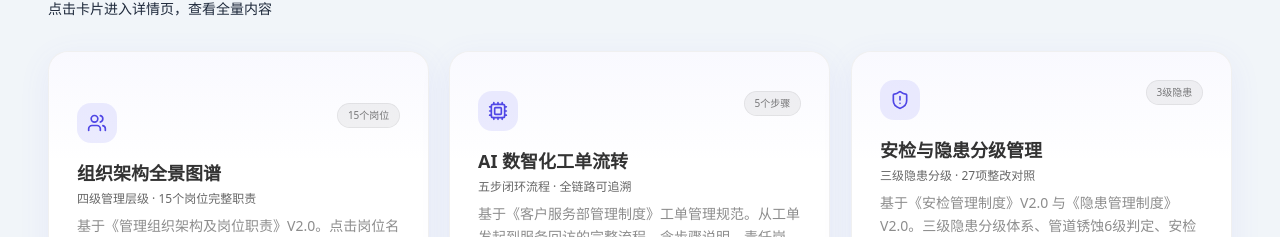
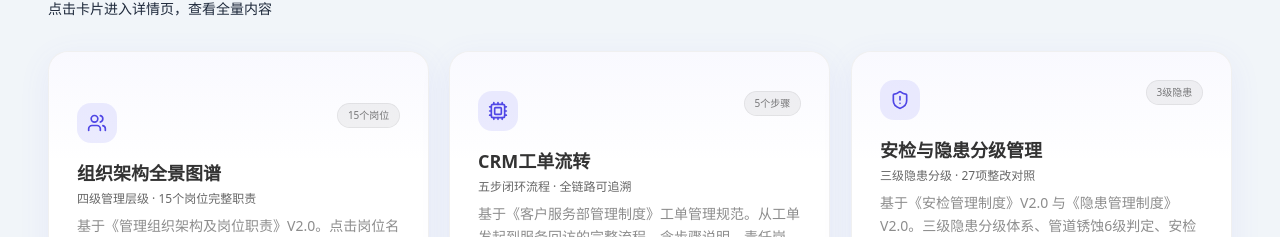
Before and after one commit to z305760276/nnzr, a React (Vite) app: page / in a window 1280 px wide. Shown: the part 1551-1788 px from the top of the page. Built offline with nearby package versions, Linux system fonts and the light colour scheme.

Commit message:
AI数智化工单流转 → CRM工单流转

```diff
--- a/src/components/Navigation.tsx
+++ b/src/components/Navigation.tsx
@@ -3,7 +3,7 @@
 
 export const navSections = [
   { id: 'org-hierarchy', label: '组织架构', icon: Network },
-  { id: 'workflow', label: 'AI数智化工单', icon: Cpu },
+  { id: 'workflow', label: 'CRM工单流转', icon: Cpu },
   { id: 'safety-check', label: '安检与隐患', icon: ShieldAlert },
   { id: 'kpi-dashboard', label: '财年指标', icon: BarChart3 },
 ];
@@ -18,7 +18,7 @@
 
 export const sectionLabels: Record<string, string> = {
   'org-hierarchy': '组织架构',
-  'workflow': 'AI数智化工单',
+  'workflow': 'CRM工单流转',
   'safety-check': '安检与隐患',
   'kpi-dashboard': '财年指标',
   'gb-standards': '国标',
--- a/src/pages/DetailPage.tsx
+++ b/src/pages/DetailPage.tsx
@@ -16,7 +16,7 @@
 
 const MODULE_META: Record<string, { title: string; subtitle: string; icon: React.FC<{className?: string}> }> = {
   org: { title: '组织架构全景图谱', subtitle: '基于《管理组织架构及岗位职责》V2.0', icon: Users },
-  workflow: { title: 'AI 数智化工单流转', subtitle: '基于《客户服务部管理制度》工单管理规范', icon: Cpu },
+  workflow: { title: 'CRM工单流转', subtitle: '基于《客户服务部管理制度》工单管理规范', icon: Cpu },
   safety: { title: '安检与隐患分级管理', subtitle: '基于《安检管理制度》V2.0 与《隐患管理制度》V2.0', icon: ShieldAlert },
   kpi: { title: '财年指标', subtitle: '基于《客户服务部管理制度》考核指标', icon: Gauge },
   standards: { title: '规范标准', subtitle: '国家标准 · 地方规范 · 行政法规 · 中燃集团规范 · 公司制度', icon: BookOpen },
--- a/src/pages/HomePage.tsx
+++ b/src/pages/HomePage.tsx
@@ -32,7 +32,7 @@
   },
   {
     id: 'workflow',
-    title: 'AI 数智化工单流转',
+    title: 'CRM工单流转',
     subtitle: '五步闭环流程 · 全链路可追溯',
     desc: '基于《客户服务部管理制度》工单管理规范。从工单发起到服务回访的完整流程，含步骤说明、责任岗位、系统操作要点、时限要求。',
     icon: Cpu,
```
